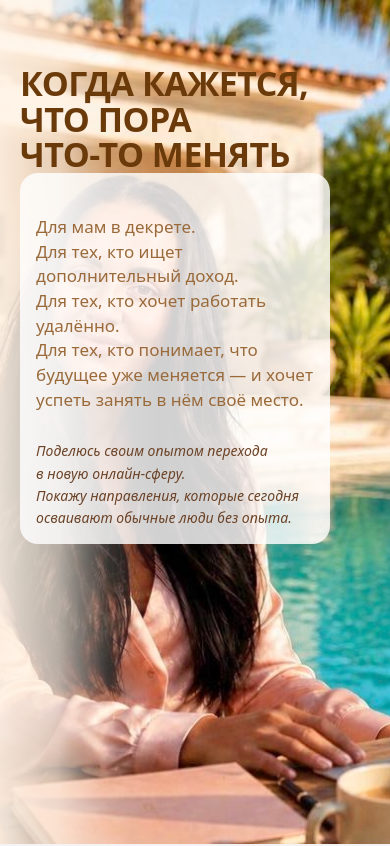
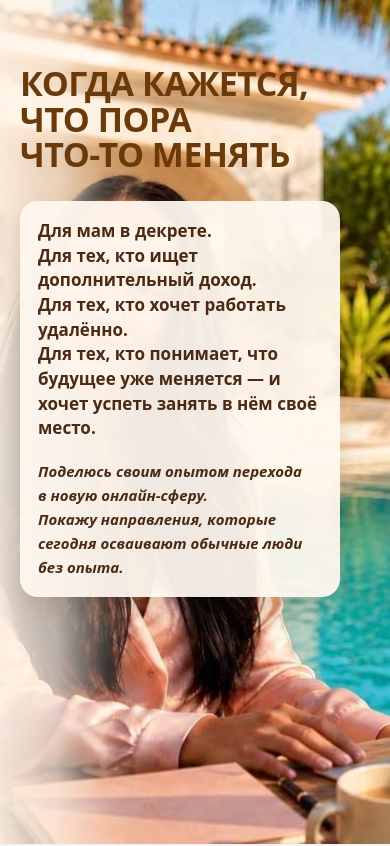
Before and after one commit to Tetiana-Rybko/bagira-landing, a React (Vite) app: page / in a window 390 px wide. Shown: the top 846 px of the page. Built offline with nearby package versions, Linux system fonts and the light colour scheme.

Commit message:
Improve mobile hero text layout and readability

```diff
--- a/src/pages/LandingPage.tsx
+++ b/src/pages/LandingPage.tsx
@@ -203,23 +203,22 @@ const handleSubmit = async (e: FormEvent<HTMLFormElement>) => {
 
     <div
   style={{
-        width: "fit-content",
-        maxWidth: isMobile ? 320 : 520,
-        background: isMobile
-          ? "rgba(255,255,255,0.82)"
-          : "transparent",
+    marginTop: 28,
+    width: isMobile ? 320 : "fit-content",
+    maxWidth: isMobile ? "calc(100vw - 48px)" : 520,
+    background: isMobile ? "rgba(255, 248, 240, 0.94)" : "transparent",
     borderRadius: isMobile ? 18 : 0,
-        padding: isMobile ? "14px 16px" : 0,
+    padding: isMobile ? "18px 18px" : 0,
+    boxShadow: isMobile ? "0 12px 28px rgba(80, 45, 20, 0.18)" : "none",
   }}
 >
   <p
     style={{
-          margin: "28px 0 0",
-          maxWidth: isMobile ? 300 : 520,
+      margin: 0,
       fontSize: isMobile ? 17 : 24,
-          lineHeight: 1.45,
-          color: "#9A6A3A",
-          fontWeight: 500,
+      lineHeight: isMobile ? 1.45 : 1.45,
+      color: isMobile ? "#4A2A14" : "#9A6A3A",
+      fontWeight: 600,
     }}
   >
     Для мам в декрете.
@@ -228,29 +227,24 @@ const handleSubmit = async (e: FormEvent<HTMLFormElement>) => {
     <br />
     Для тех, кто хочет работать удалённо.
     <br />
-        Для тех, кто понимает, что будущее уже меняется — и хочет
-        <br />
-        успеть занять в нём своё место.
+    Для тех, кто понимает, что будущее уже меняется — и хочет успеть занять в нём своё место.
   </p>
 
   <p
     style={{
-          margin: "28px 0 0",
-          maxWidth: isMobile ? 300 : 520,
-          fontWeight: 500,
-          fontSize: isMobile ? 14 : 20,
+      margin: "18px 0 0",
+      fontSize: isMobile ? 15 : 20,
       lineHeight: 1.6,
-          color: "#6B4226",
+      color: isMobile ? "#4A2A14" : "#6B4226",
+      fontWeight: 600,
+      fontStyle: "italic",
     }}
   >
-        <em>
     Поделюсь своим опытом перехода
     <br />
      в новую онлайн-сферу.
     <br />
-          Покажу направления, которые сегодня
-          осваивают обычные люди без опыта.
-        </em>
+    Покажу направления, которые сегодня осваивают обычные люди без опыта.
   </p>
 </div>
 
```
Lines whose indentation alone changed are shown as unchanged.
